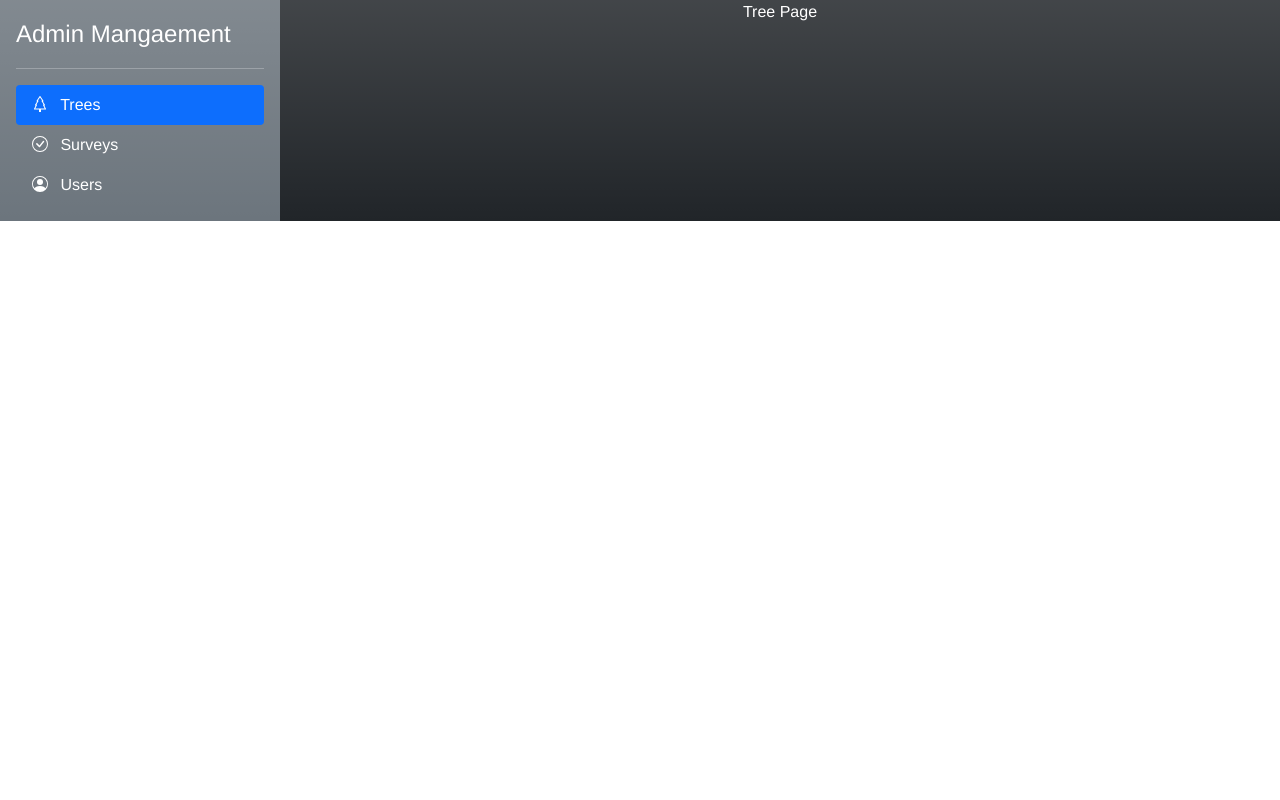
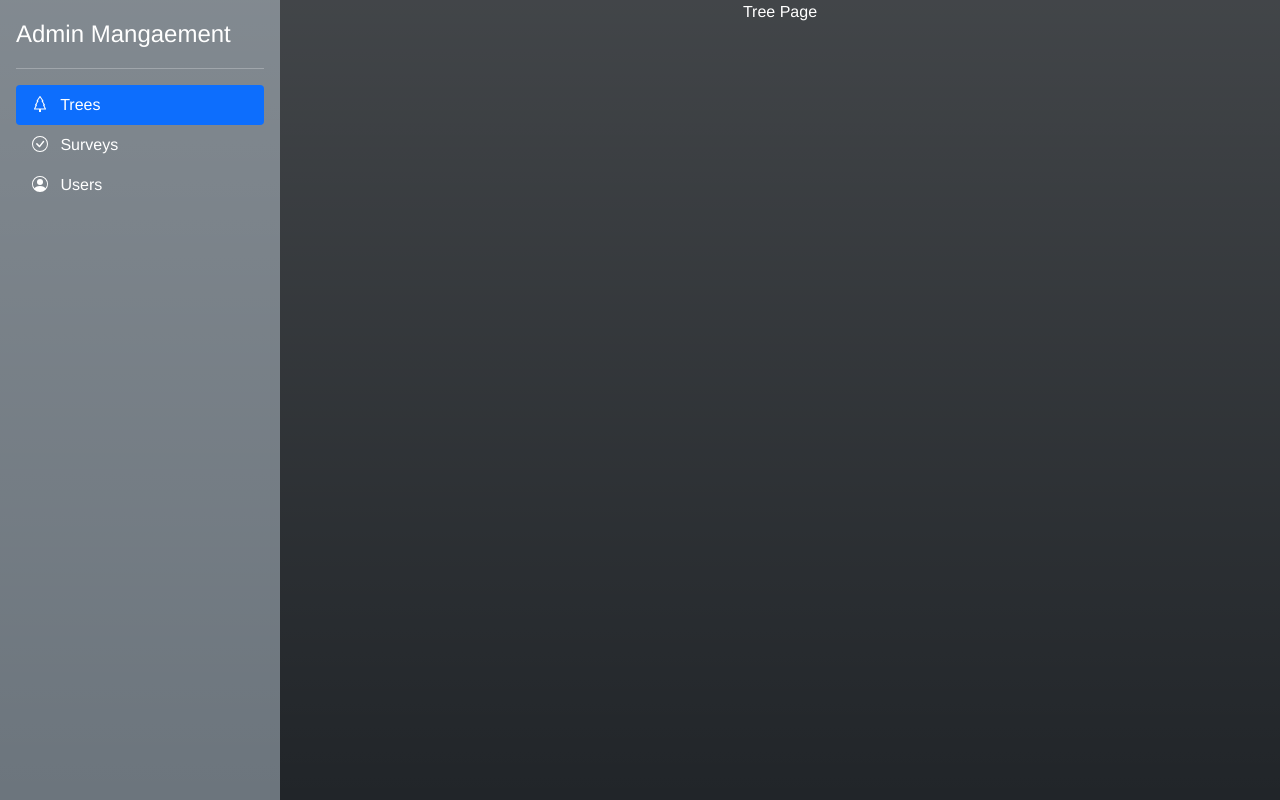
Before and after one commit to hkuspace-pu/group-repository-comp2003hk_2122_group_b, a Vue app in the folder admin/: page /tree in a window 1280 px wide. Built offline with nearby package versions, Linux system fonts and the light colour scheme; no server answers.

Commit message:
[admin] add function to get data from api

```diff
--- a/admin/package.json
+++ b/admin/package.json
@@ -7,6 +7,7 @@
     "build": "vue-cli-service build"
   },
   "dependencies": {
+    "axios": "^0.26.1",
     "core-js": "^3.6.5",
     "register-service-worker": "^1.7.1",
     "vue": "^3.0.0",
--- a/admin/src/app/app.scss
+++ b/admin/src/app/app.scss
@@ -13,8 +13,7 @@ body {
   -moz-osx-font-smoothing: grayscale;
   text-align: center;
   color: #2c3e50;
-//   width: 100%;
-//   height: 100%;
+  height: 100vh;
 }
 
 #main {
--- a/admin/src/views/tree/tree.ts
+++ b/admin/src/views/tree/tree.ts
@@ -1,9 +1,16 @@
 import { defineComponent } from "vue";
+import axios from "axios";
 
 export default defineComponent({
     name: 'tree',
     data() {
         return {
         }
+    },
+    setup() {
+        console.log("starLog...... tree setup")
+        axios
+            .get("https://7ipwaamd2b.execute-api.us-east-1.amazonaws.com/test/trees")
+            .then(response => console.log('starLog http response', response))
     }
 })
```
Also changed, not shown: 1 other file (tests, documents, lock files or other folders).
